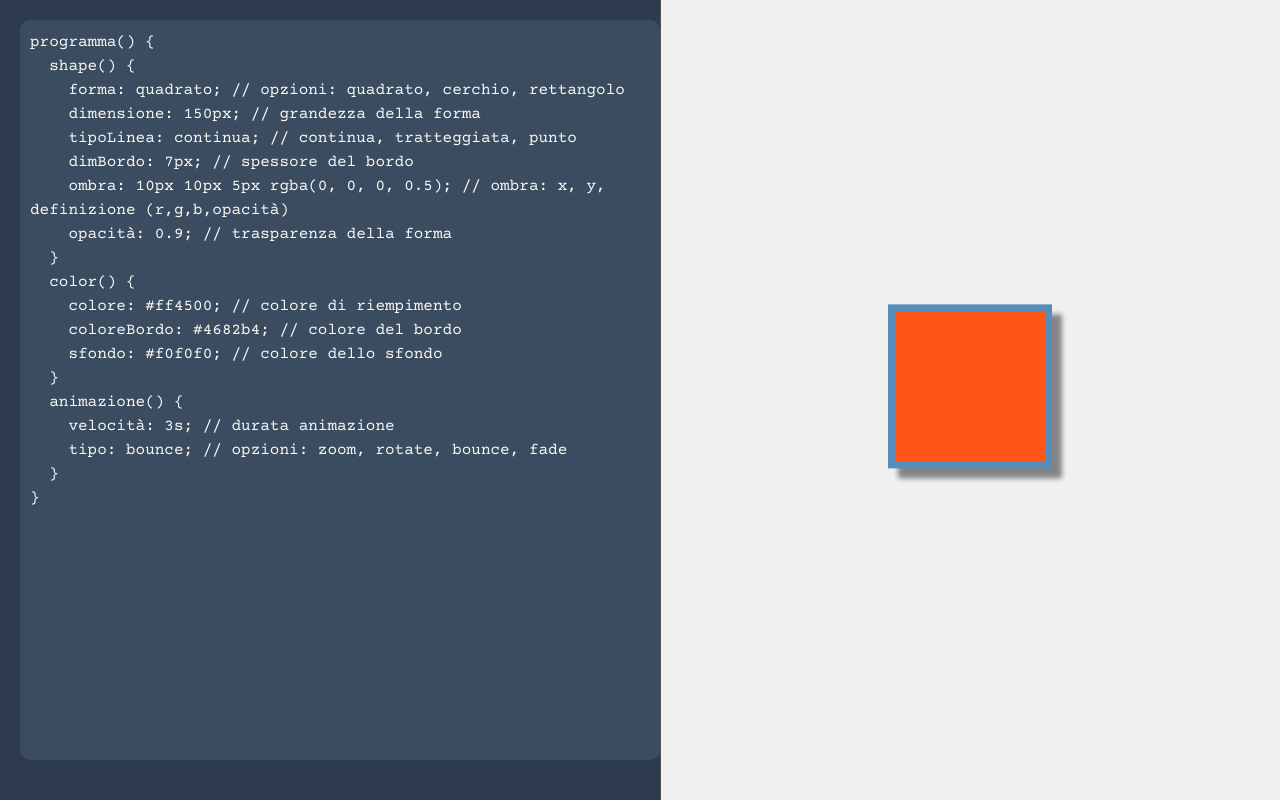
After one commit to Davide5710/jobOrienta, a PHP site: page /progIndex.php in a window 1280 px wide. The commit adds this page. Run offline with PHP 8.4, Linux system fonts and the light colour scheme.

Commit message:
v1.0 totale

```diff
--- a/index.php
+++ b/index.php
@@ -34,7 +34,7 @@ session_start();
             </div>
 
             <div class="col-md-4 col-4">
-                <a href="programmazione.php">
+                <a href="progIndex.php">
                     <div class="cartaBodyProg shadow p-3"></div>
                 </a>
                 <center>
--- /dev/null
+++ b/progIndex.php
@@ -0,0 +1,213 @@
+<!DOCTYPE html>
+<html lang="it">
+
+<head>
+    <meta charset="UTF-8">
+    <meta name="viewport" content="width=device-width, initial-scale=1.0">
+    <title>Programmazione Web</title>
+    <link href="https://fonts.googleapis.com/css2?family=Courier+Prime&display=swap" rel="stylesheet">
+    <style>
+        body {
+            font-family: 'Courier Prime', monospace;
+            margin: 0;
+            display: flex;
+            height: 100vh;
+            background: #1e1e1e;
+            color: #f0f0f0;
+            overflow: hidden;
+        }
+
+        .editor-container {
+            display: flex;
+            flex: 1;
+        }
+
+        #code-container {
+            width: 50%;
+            padding: 20px;
+            background: #2e3b4e;
+            border-right: 1px solid #555;
+            overflow-y: auto;
+            color: #c5c6c7;
+        }
+
+        #code-input {
+            width: 100%;
+            height: calc(100% - 40px);
+            background: #3b4c61;
+            color: #f8f8f2;
+            border: none;
+            resize: none;
+            padding: 10px;
+            font-size: 16px;
+            line-height: 1.5;
+            border-radius: 10px;
+            font-family: 'Courier Prime', monospace;
+        }
+
+        #code-input:focus {
+            outline: none;
+        }
+
+        #preview-container {
+            width: 50%;
+            display: flex;
+            align-items: center;
+            justify-content: center;
+            background: #121212;
+            overflow: hidden;
+            transition: background-color 0.3s ease;
+        }
+
+        .shape {
+            display: inline-block;
+            transition: all 0.3s ease-in-out;
+            animation-duration: 1s;
+        }
+
+        @keyframes zoom {
+            0% {
+                transform: scale(0.5);
+            }
+
+            100% {
+                transform: scale(1);
+            }
+        }
+
+        @keyframes bounce {
+
+            0%,
+            100% {
+                transform: translateY(0);
+            }
+
+            50% {
+                transform: translateY(-20px);
+            }
+        }
+
+        @keyframes fade {
+            0% {
+                opacity: 0;
+            }
+
+            100% {
+                opacity: 1;
+            }
+        }
+
+        @keyframes rotate {
+            0% {
+                transform: rotate(0deg);
+            }
+
+            100% {
+                transform: rotate(360deg);
+            }
+        }
+    </style>
+</head>
+
+<body>
+    <div class="editor-container">
+        <div id="code-container">
+            <textarea id="code-input" spellcheck="false">
+programma() {
+  shape() {
+    forma: quadrato; // opzioni: quadrato, cerchio, rettangolo
+    dimensione: 150px; // grandezza della forma
+    tipoLinea: continua; // continua, tratteggiata, punto
+    dimBordo: 7px; // spessore del bordo
+    ombra: 10px 10px 5px rgba(0, 0, 0, 0.5); // ombra: x, y, definizione (r,g,b,opacità)
+    opacità: 0.9; // trasparenza della forma
+  }
+  color() {
+    colore: #ff4500; // colore di riempimento
+    coloreBordo: #4682b4; // colore del bordo
+    sfondo: #f0f0f0; // colore dello sfondo
+  }
+  animazione() {
+    velocità: 3s; // durata animazione
+    tipo: bounce; // opzioni: zoom, rotate, bounce, fade
+  }
+}
+            </textarea>
+        </div>
+        <div id="preview-container">
+            <div class="shape" id="shape-preview"></div>
+        </div>
+    </div>
+
+    <script>
+        const codeInput = document.getElementById("code-input");
+        const previewContainer = document.getElementById("preview-container");
+        const shapePreview = document.getElementById("shape-preview");
+
+        const updateShape = () => {
+            const code = codeInput.value;
+
+            const shapeMatch = code.match(/forma:\s*(\w+);/);
+            const sizeMatch = code.match(/dimensione:\s*(\d+px);/);
+            const lineTypeMatch = code.match(/tipoLinea:\s*(\w+);/);
+            const borderSizeMatch = code.match(/dimBordo:\s*(\d+px);/);
+            const fillColorMatch = code.match(/colore:\s*#([0-9a-fA-F]{6});/);
+            const borderColorMatch = code.match(/coloreBordo:\s*#([0-9a-fA-F]{6});/);
+            const bgColorMatch = code.match(/sfondo:\s*#([0-9a-fA-F]{6});/);
+            const animationSpeedMatch = code.match(/velocità:\s*(\d+(s|ms));/);
+            const animationTypeMatch = code.match(/tipo:\s*(\w+);/);
+            const shadowMatch = code.match(/ombra:\s*([^;]+);/);
+            const opacityMatch = code.match(/opacità:\s*(\d+(\.\d+)?);/);
+            const scaleMatch = code.match(/scala:\s*(\d+(\.\d+)?);/);
+
+            const shapeType = shapeMatch ? shapeMatch[1] : "quadrato";
+            const size = sizeMatch ? sizeMatch[1] : "100px";
+            const lineType = lineTypeMatch ? lineTypeMatch[1] : "continua";
+            const borderSize = borderSizeMatch ? borderSizeMatch[1] : "10px";
+            const fillColor = fillColorMatch ? `#${fillColorMatch[1]}` : "#ff0000";
+            const borderColor = borderColorMatch ? `#${borderColorMatch[1]}` : "#00ff00";
+            const bgColor = bgColorMatch ? `#${bgColorMatch[1]}` : "#121212";
+            const animationSpeed = animationSpeedMatch ? animationSpeedMatch[1] : "1s";
+            const animationType = animationTypeMatch ? animationTypeMatch[1] : "none";
+            const shadow = shadowMatch ? shadowMatch[1] : "none";
+            const opacity = opacityMatch ? opacityMatch[1] : "1";
+            const scale = scaleMatch ? scaleMatch[1] : "1";
+
+            previewContainer.style.backgroundColor = bgColor;
+            shapePreview.style.width = size;
+            shapePreview.style.height = size;
+            shapePreview.style.backgroundColor = shapeType === "triangolo" ? "transparent" : fillColor;
+            shapePreview.style.border = `${borderSize} ${
+                lineType === "continua" ? "solid" : lineType === "tratteggiata" ? "dashed" : "dotted"
+            } ${borderColor}`;
+            shapePreview.style.animation = `${animationType} ${animationSpeed} infinite`;
+            shapePreview.style.boxShadow = shadow;
+            shapePreview.style.opacity = opacity;
+            shapePreview.style.transform = `scale(${scale})`;
+
+            switch (shapeType) {
+                case "cerchio":
+                    shapePreview.style.borderRadius = "50%";
+                    break;
+                case "rettangolo":
+                    shapePreview.style.width = size; // Larghezza del rettangolo
+                    shapePreview.style.height = `${parseInt(size) / 2}px`; // Altezza (metà della larghezza)
+                    shapePreview.style.borderRadius = "0"; // Nessun bordo arrotondato
+                    shapePreview.style.backgroundColor = fillColor; // Colore di riempimento
+                    shapePreview.style.border = `${borderSize} ${
+        lineType === "continua" ? "solid" : lineType === "tratteggiata" ? "dashed" : "dotted"
+    } ${borderColor}`; // Configurazione del bordo
+                    shapePreview.style.boxShadow = shadow; // Aggiunta ombra
+                    break;
+                default:
+                    shapePreview.style.clipPath = "none";
+                    shapePreview.style.borderRadius = "0";
+            }
+        };
+
+        codeInput.addEventListener("input", updateShape);
+        updateShape();
+    </script>
+</body>
+
+</html>
```
Also changed, not shown: velocita.php (+102 -8 lines).
